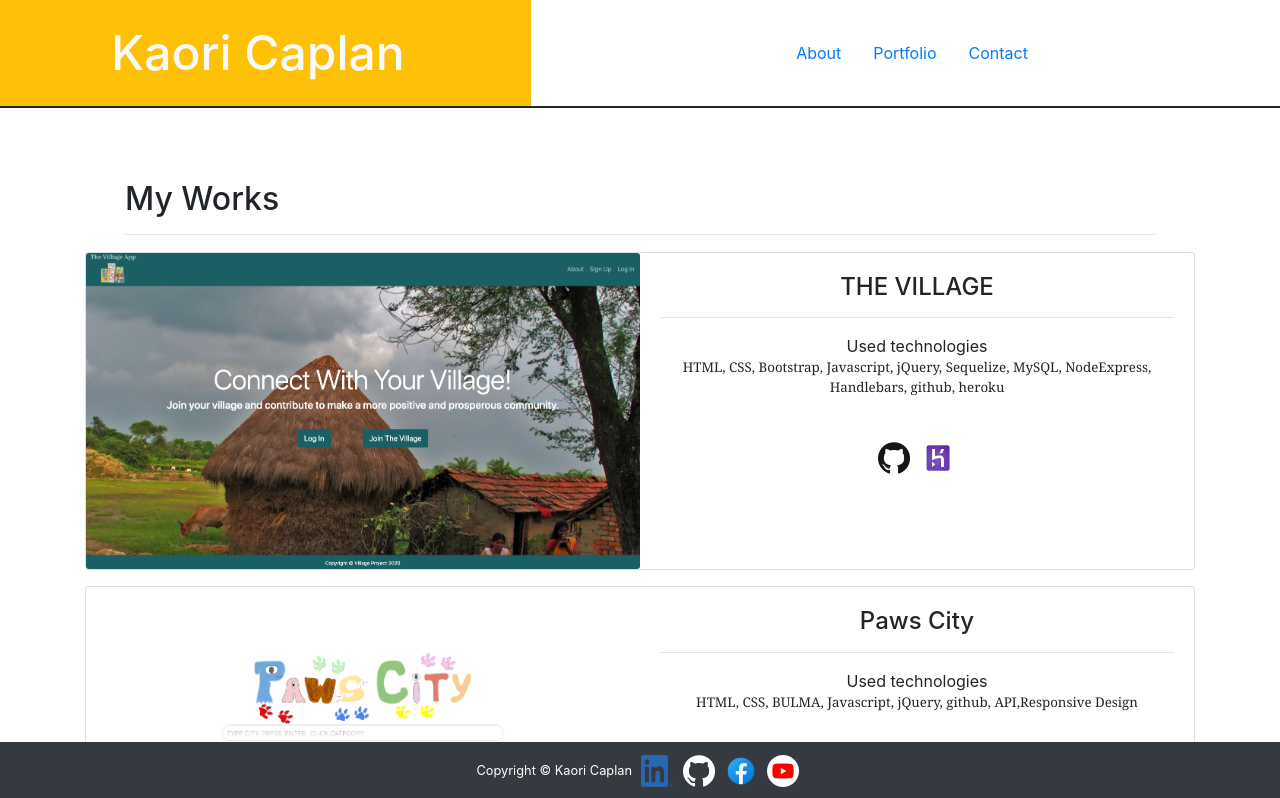
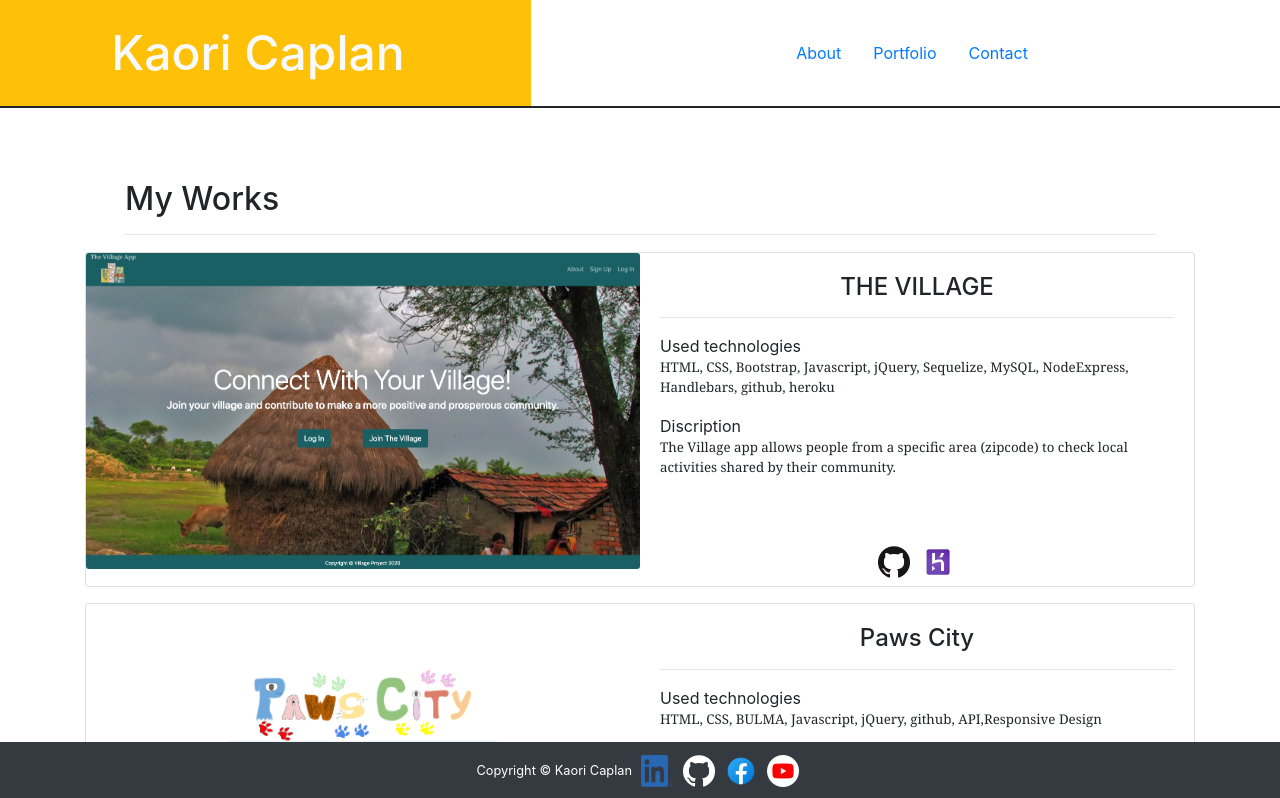
Before and after one commit to kao-ring/React-Portfolio, a React (Create React App) app: page /portfolio in a window 1280 px wide. Shown: the top 798 px of the page. Built offline with nearby package versions, Linux system fonts and the light colour scheme; grey boxes are pictures that could not be loaded.

Commit message:
added discriptions

```diff
--- a/src/components/Contact.js
+++ b/src/components/Contact.js
@@ -12,7 +12,19 @@ const Contact = () => {
 
         <ul>
           <li>
-            e-mail : <a href="mailto:kao.ring@yahoo.com"> kao.ring@yahoo.com</a>
+            e-mail :{" "}
+            <a href="mailto:kaori.caplan@gmail.com">kaori.caplan@gmail.com</a>
+          </li>
+          <br />
+          <li>
+            github :{" "}
+            <a
+              href="https://github.com/kao-ring"
+              target="_blank"
+              rel="noopener noreferrer"
+            >
+              https://github.com/kao-ring
+            </a>
           </li>
           <br />
           <li>
--- a/src/components/Portfolio.js
+++ b/src/components/Portfolio.js
@@ -15,19 +15,24 @@ const Portfolio = () => {
       </div>
       {/* card*/}
       {worksState.map((work) => (
-        <div class="card mb-3 text-center">
+        <div class="card mb-3 ">
           <div class="row no-gutters">
-            <div class="col-md-6">
+            <div class="col-md-6 ">
               <img src={work.image} class="card-img" alt="..." />
             </div>
+            <br />
             <div class="col-md-6">
               <div class="card-body ">
-                <h4 class="card-title">{work.name} </h4>
+                <h4 class="card-title text-center">{work.name} </h4>
                 <hr />
                 <div class="card-text">Used technologies </div>
                 <p> {work.used_tech}</p>
+
+                <div class="card-text">Discription </div>
+                <p> {work.discription}</p>
               </div>
-              <div>
+              <br />
+              <div className="text-center">
                 <a
                   href={work.github_link}
                   target="_blank"
--- a/src/components/works.json
+++ b/src/components/works.json
@@ -5,7 +5,8 @@
     "github_link": "https://github.com/kao-ring/Project-2",
     "deployed_link": "https://limitless-refuge-18664.herokuapp.com/",
     "deployed_icon": "img/icons/heroku.png",
-    "used_tech": "HTML, CSS, Bootstrap, Javascript, jQuery, Sequelize, MySQL, NodeExpress, Handlebars, github, heroku"
+    "used_tech": "HTML, CSS, Bootstrap, Javascript, jQuery, Sequelize, MySQL, NodeExpress, Handlebars, github, heroku",
+    "discription": "The Village app allows people from a specific area (zipcode) to check local activities shared by their community."
   },
   {
     "name": "Paws City",
@@ -13,7 +14,8 @@
     "github_link": "https://github.com/nata-stelmakh/PawsCity",
     "deployed_link": "https://nata-stelmakh.github.io/PawsCity/",
     "deployed_icon": "img/icons/Octocat.png",
-    "used_tech": "HTML, CSS, BULMA, Javascript, jQuery, github, API,Responsive Design"
+    "used_tech": "HTML, CSS, BULMA, Javascript, jQuery, github, API,Responsive Design",
+    "discription": "An app desined for people looking to adopt and new pet owners, given the user's input location, offers a choice of adoption centers, pet-friendly places, parks and pet stores."
   },
   {
     "name": "Employees Directory",
@@ -21,7 +23,8 @@
     "github_link": "https://github.com/kao-ring/Employee-Directory",
     "deployed_link": "https://employee-directory-kc.herokuapp.com/",
     "deployed_icon": "img/icons/heroku.png",
-    "used_tech": "React.js "
+    "used_tech": "React.js ",
+    "discription": "This app will allow you to search employees by using search form by one of the field and click on the headers to sort the table."
   },
   {
     "name": "Weathe Dashboard",
@@ -29,7 +32,8 @@
     "github_link": "https://github.com/kao-ring/Weather-Dashboard",
     "deployed_link": "https://kao-ring.github.io/Weather-Dashboard/",
     "deployed_icon": "img/icons/Octocat.png",
-    "used_tech": "HTML, CSS, Bootstrap, Javascript, API, Responsive Design, Local Storage"
+    "used_tech": "HTML, CSS, Bootstrap, Javascript, API, Responsive Design, Local Storage",
+    "discription": "AS A traveler,I WANT to see the weather outlook for multiple cities,SO THAT I can plan a trip accordingly"
   },
   {
     "name": "TemplateEngine_EmployeeSummary",
@@ -37,7 +41,8 @@
     "github_link": "https://github.com/kao-ring/TemplateEngine_EmployeeSummary",
     "deployed_link": "https://github.com/kao-ring/TemplateEngine_EmployeeSummary",
     "deployed_icon": "img/icons/Octocat.png",
-    "used_tech": "Node.js, Express"
+    "used_tech": "Node.js, Express",
+    "discription": " This is a Node CLI that takes in information about employees and generates an HTML webpage that displays summaries for each person so that you have quick access to emails and GitHub profiles. You can input any number of team members, and may be a mix of engineers and interns."
   },
   {
     "name": "Budget-Trackers",
@@ -45,7 +50,8 @@
     "github_link": "https://github.com/kao-ring/Budget-Trackers",
     "deployed_link": "https://budget-trackers-kc.herokuapp.com/",
     "deployed_icon": "img/icons/heroku.png",
-    "used_tech": "Service Workers, IndexedDB "
+    "used_tech": "Service Workers, IndexedDB ",
+    "discription": "Giving users a fast and easy way to track their money is important, but allowing them to access that information anytime is even more important. Having offline functionality is paramount to our applications success."
   },
   {
     "name": "Eat-Da-Burger",
@@ -53,7 +59,8 @@
     "github_link": "https://github.com/kao-ring/Eat-Da-Burger-",
     "deployed_link": "https://eat-da-burger-kiki.herokuapp.com/",
     "deployed_icon": "img/icons/heroku.png",
-    "used_tech": "MySQL, handlebar"
+    "used_tech": "MySQL, handlebar",
+    "discription": "Eat-Da-Burger! is a restaurant app that lets users input the names of burgers they'd like to eat."
   },
   {
     "name": "Workout-Tracker",
@@ -61,7 +68,8 @@
     "github_link": "https://github.com/kao-ring/Workout-Tracker",
     "deployed_link": "https://workout-tracker-kc.herokuapp.com/",
     "deployed_icon": "img/icons/heroku.png",
-    "used_tech": "MONGO_DB"
+    "used_tech": "MONGO_DB",
+    "discription": "As a user, I want to be able to view create and track daily workouts. I want to be able to log multiple exercises in a workout on a given day. I should also be able to track the name, type, weight, sets, reps, and duration of exercise. If the exercise is a cardio exercise, I should be able to track my distance traveled..."
   },
   {
     "name": "Employee Tracker",
@@ -69,7 +77,8 @@
     "github_link": "https://github.com/kao-ring/Employee-Tracker",
     "deployed_link": "https://youtu.be/Z2D-PwOnHo4",
     "deployed_icon": "img/icons/youtube.png",
-    "used_tech": "node, inquirer, MySQL"
+    "used_tech": "node, inquirer, MySQL",
+    "discription": "This is a CLI for managing a company's employees using node, inquirer, and MySQL."
   },
   {
     "name": "Code Quiz",
@@ -77,7 +86,8 @@
     "github_link": "https://github.com/kao-ring/Code-Quiz---HW04",
     "deployed_link": "https://kao-ring.github.io/Code-Quiz---HW04/",
     "deployed_icon": "img/icons/Octocat.png",
-    "used_tech": "Web APIs, setInterval, Document Object Model "
+    "used_tech": "Web APIs, setInterval, Document Object Model ",
+    "discription": "This is a quiz game. When you finish all questions, remain time will be your score. If you got wrong answer, you will penalized 5 seconds."
   },
   {
     "name": "Note-Taker",
@@ -85,7 +95,8 @@
     "github_link": "https://github.com/kao-ring/Note-Taker",
     "deployed_link": "https://note-taker-express-kc.herokuapp.com/",
     "deployed_icon": "img/icons/heroku.png",
-    "used_tech": "Express.js, Routing, Postman"
+    "used_tech": "Express.js, Routing, Postman",
+    "discription": " For users that need to keep track of a lot of information, it's easy to forget or be unable to recall something important. Being able to take persistent notes allows users to have written information available when needed. "
   },
   {
     "name": "Work-Day-Scheduler",
@@ -93,7 +104,8 @@
     "github_link": "https://github.com/kao-ring/Work-Day-Scheduler",
     "deployed_link": "https://kao-ring.github.io/Work-Day-Scheduler/",
     "deployed_icon": "img/icons/Octocat.png",
-    "used_tech": "Node.js, npm, Inquirer, ES6, Asynchronous JavaScript"
+    "used_tech": "Node.js, npm, Inquirer, ES6, Asynchronous JavaScript",
+    "discription": "Create a simple calendar application that allows the user to save events for each hour of the day. This app will run in the browser and feature dynamically updated HTML and CSS powered by jQuery."
   },
   {
     "name": "Password-Generator",
@@ -101,6 +113,7 @@
     "github_link": "https://github.com/kao-ring/Password-Generator",
     "deployed_link": "https://kao-ring.github.io/Password-Generator/",
     "deployed_icon": "img/icons/Octocat.png",
-    "used_tech": "JavaScript"
+    "used_tech": "JavaScript",
+    "discription": "This generator asks user to type or choose to make a password. How many characters do you want in your password? Do you need numbers? Symbols? lower case letters? Capital letters?"
   }
 ]
```
